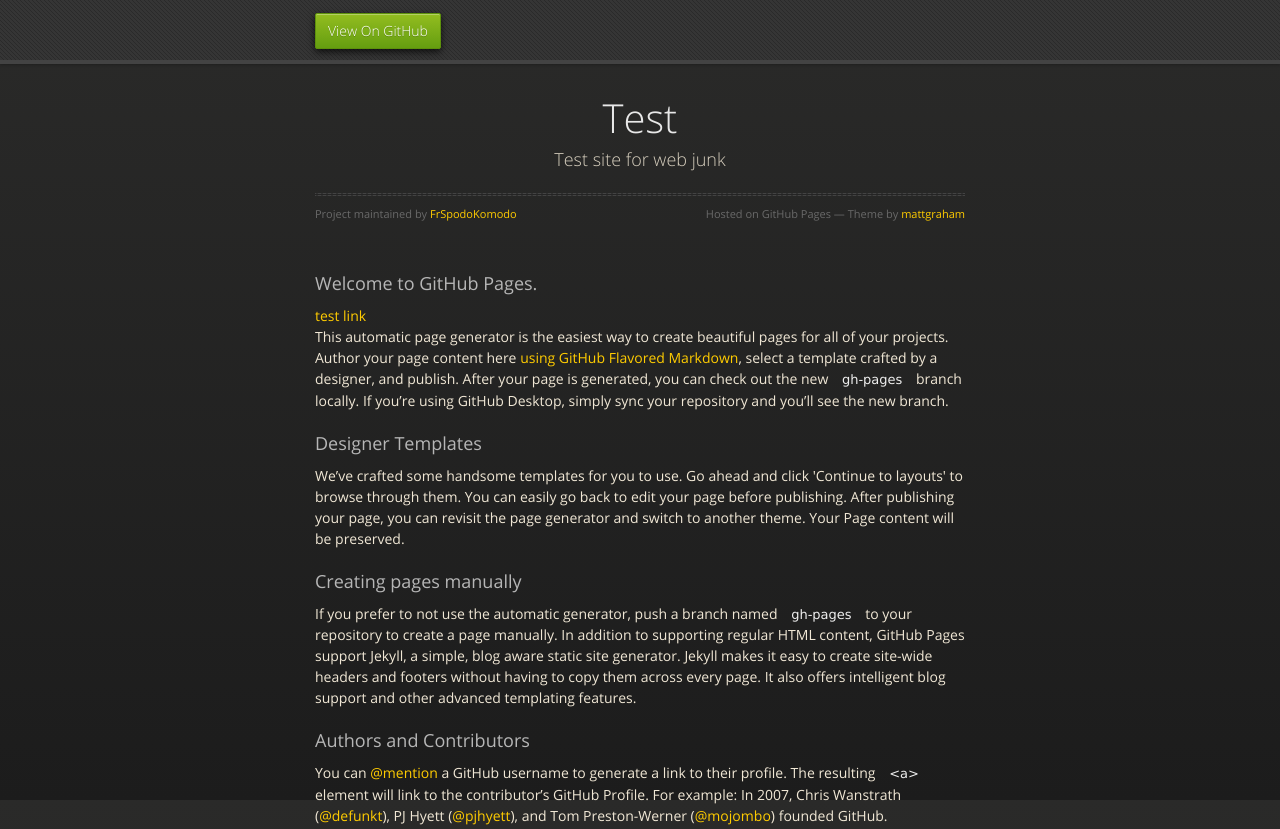
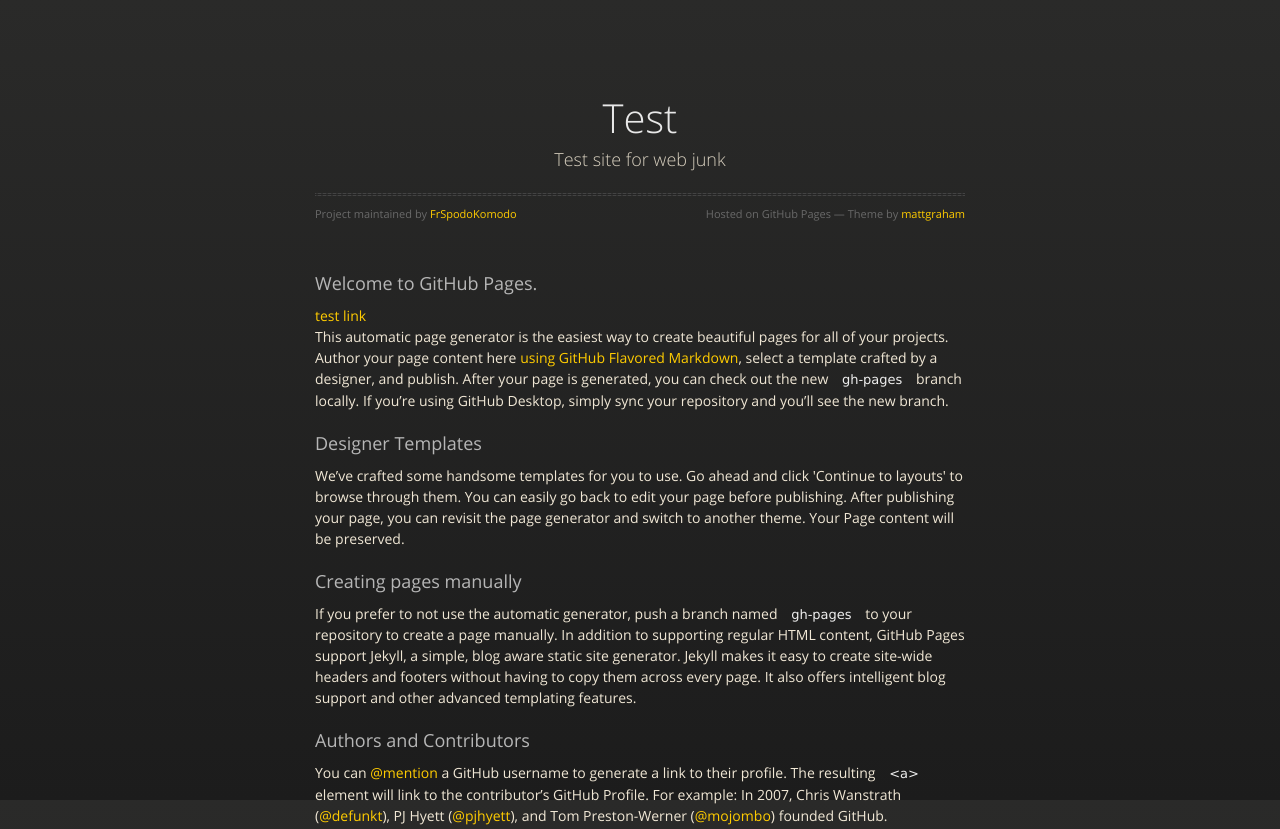
Before and after one commit to FrSpodoKomodo/frspodokomodo.github.io, a plain HTML site: page index.html in a window 1280 px wide. Shown: the top 829 px of the page. Drawn offline with nearby package versions, Linux system fonts and the light colour scheme.

Commit message:
Update index.html

```diff
--- a/index.html
+++ b/index.html
@@ -18,11 +18,6 @@
 
   </head>
   <body>
-      <div id="header">
-        <nav>
-          <li class="fork"><a href="https://github.com/FrSpodoKomodo">View On GitHub</a></li>
-        </nav>
-      </div><!-- end header -->
 
     <div class="wrapper">
 
```
